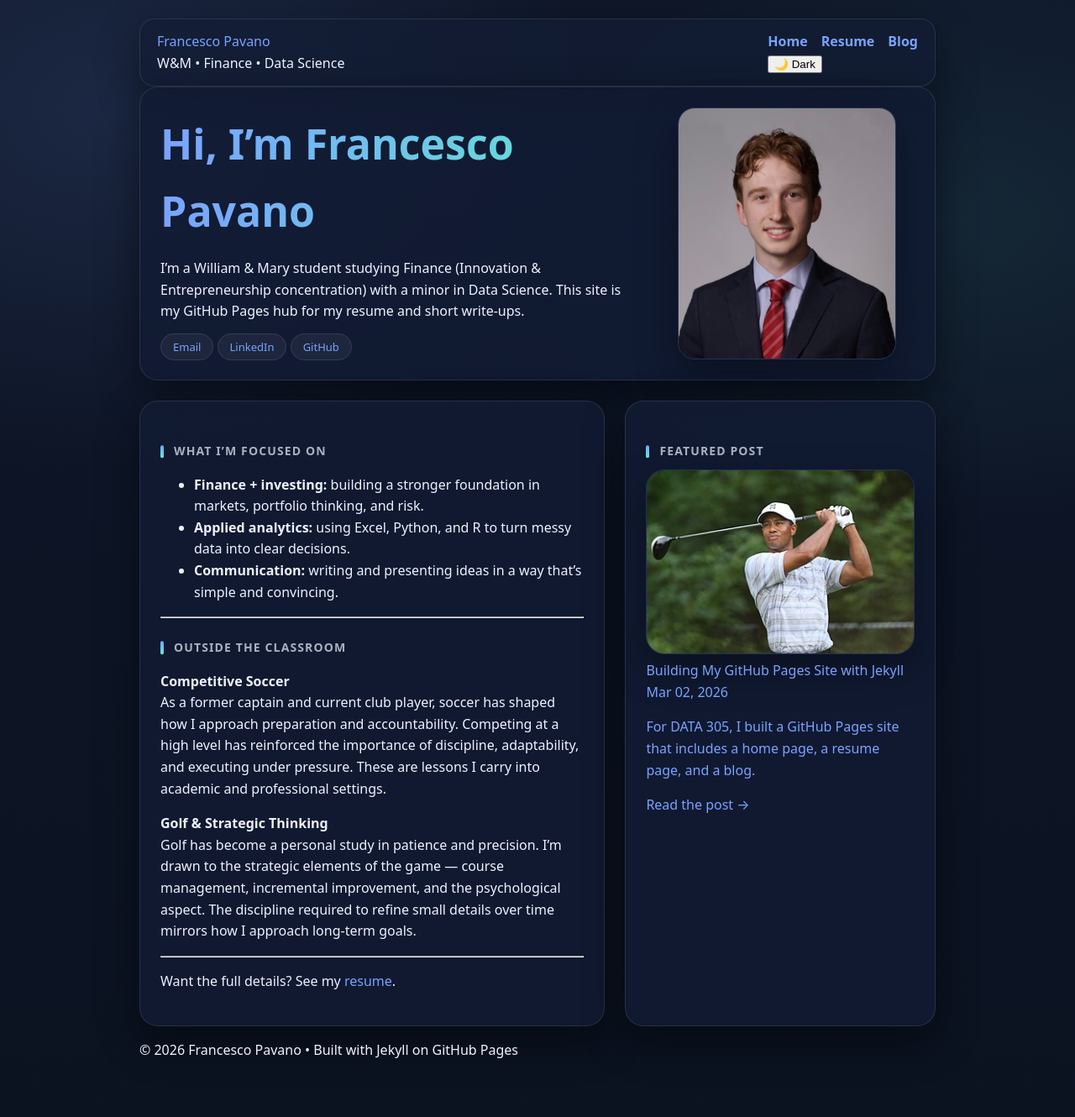
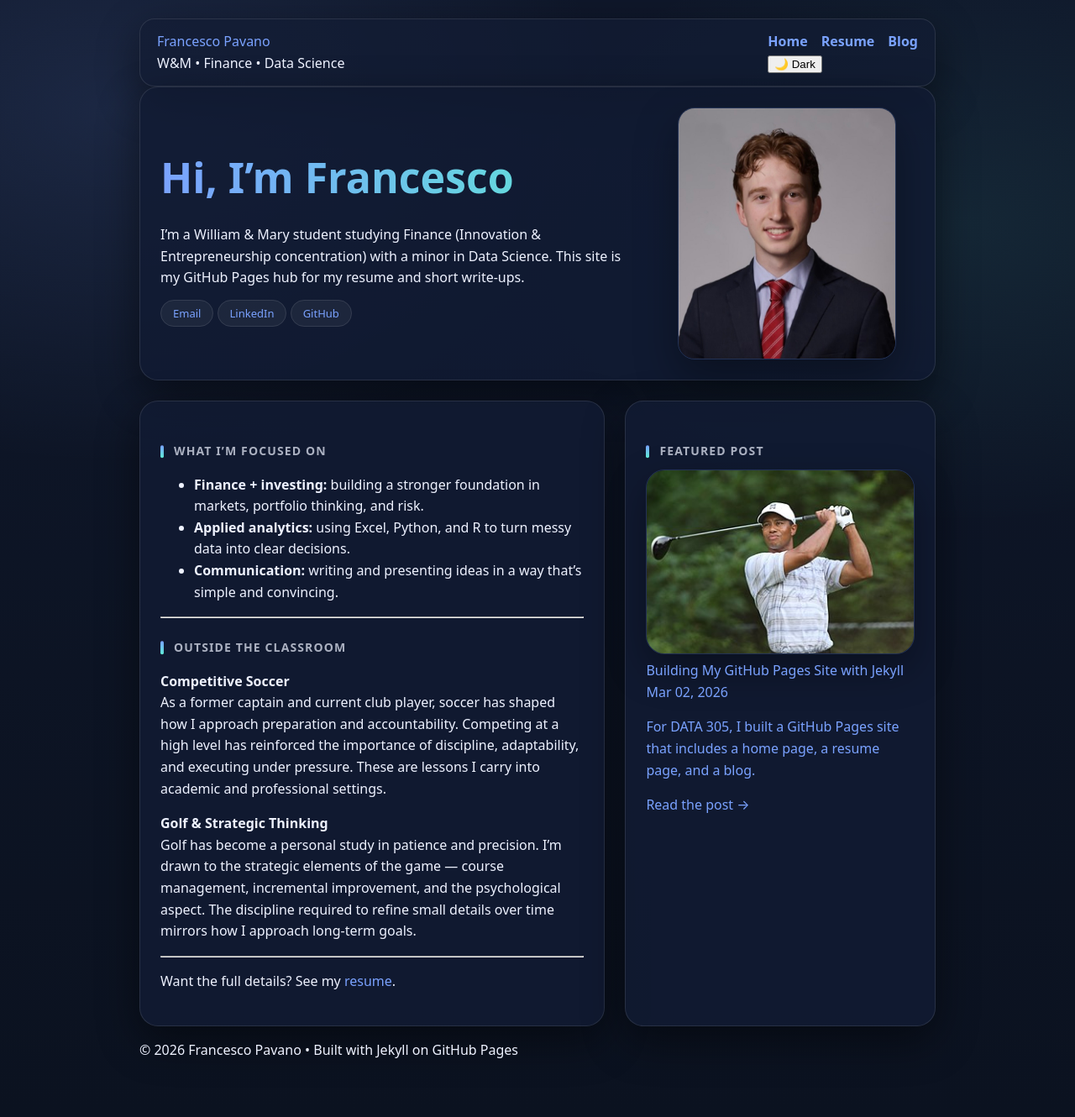
Before and after one commit to fjpavano/DATA-305-Assignment-2, a Jekyll site: the page built from index.md, in a window 1280 px wide. Shown: the whole page at 84% size. Built offline with Jekyll 4.4.1, drawn with Linux system fonts in a browser that asks for light colours.

Commit message:
Update index.md

```diff
--- a/index.md
+++ b/index.md
@@ -5,7 +5,7 @@ title: Home
 
 <section class="card hero hero-layout">
   <div class="hero-text">
-    <h1>Hi, I’m Francesco Pavano</h1>
+    <h1>Hi, I’m Francesco</h1>
     <p>
       I’m a William & Mary student studying Finance (Innovation & Entrepreneurship concentration)
       with a minor in Data Science. This site is my GitHub Pages hub for my resume and short write-ups.
```
